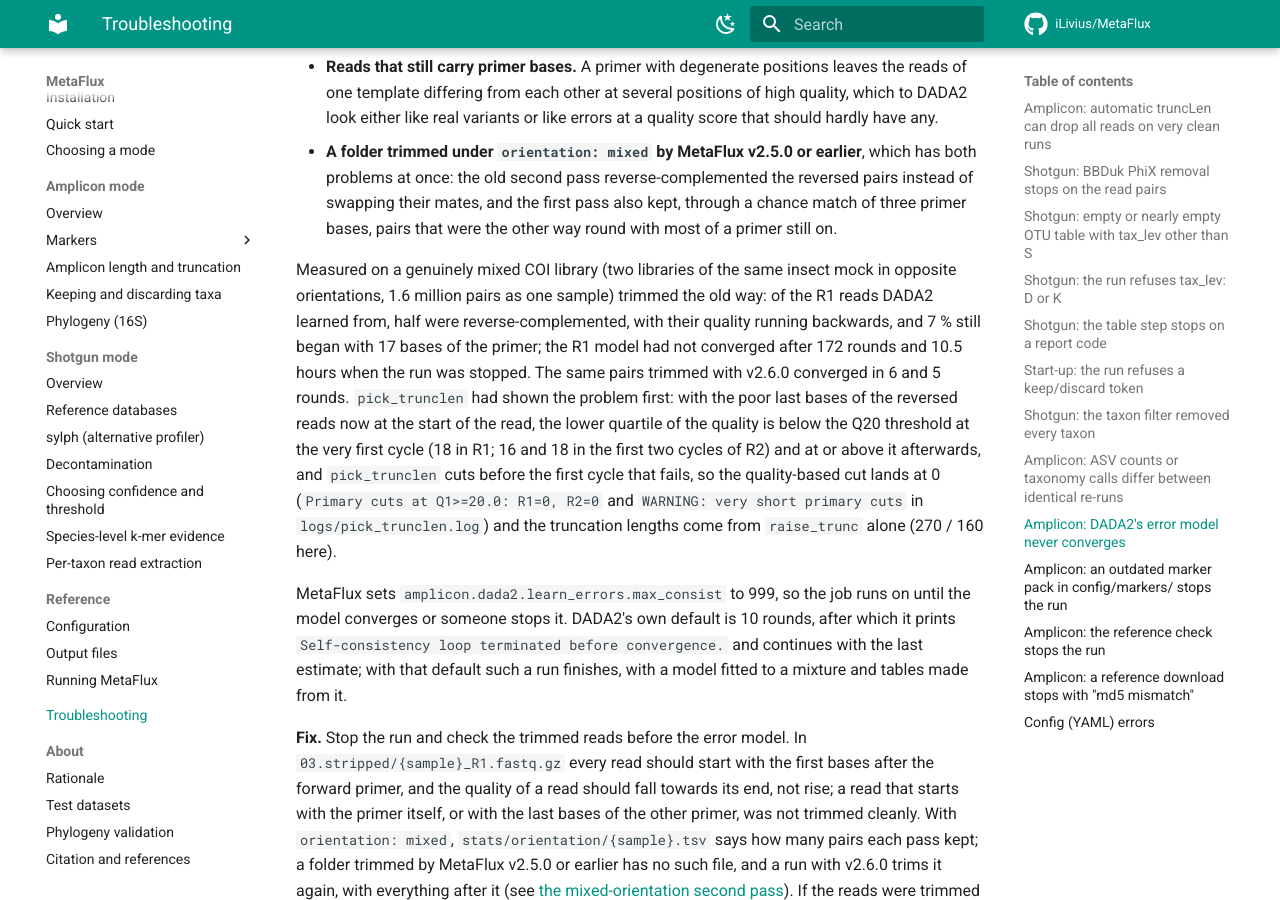
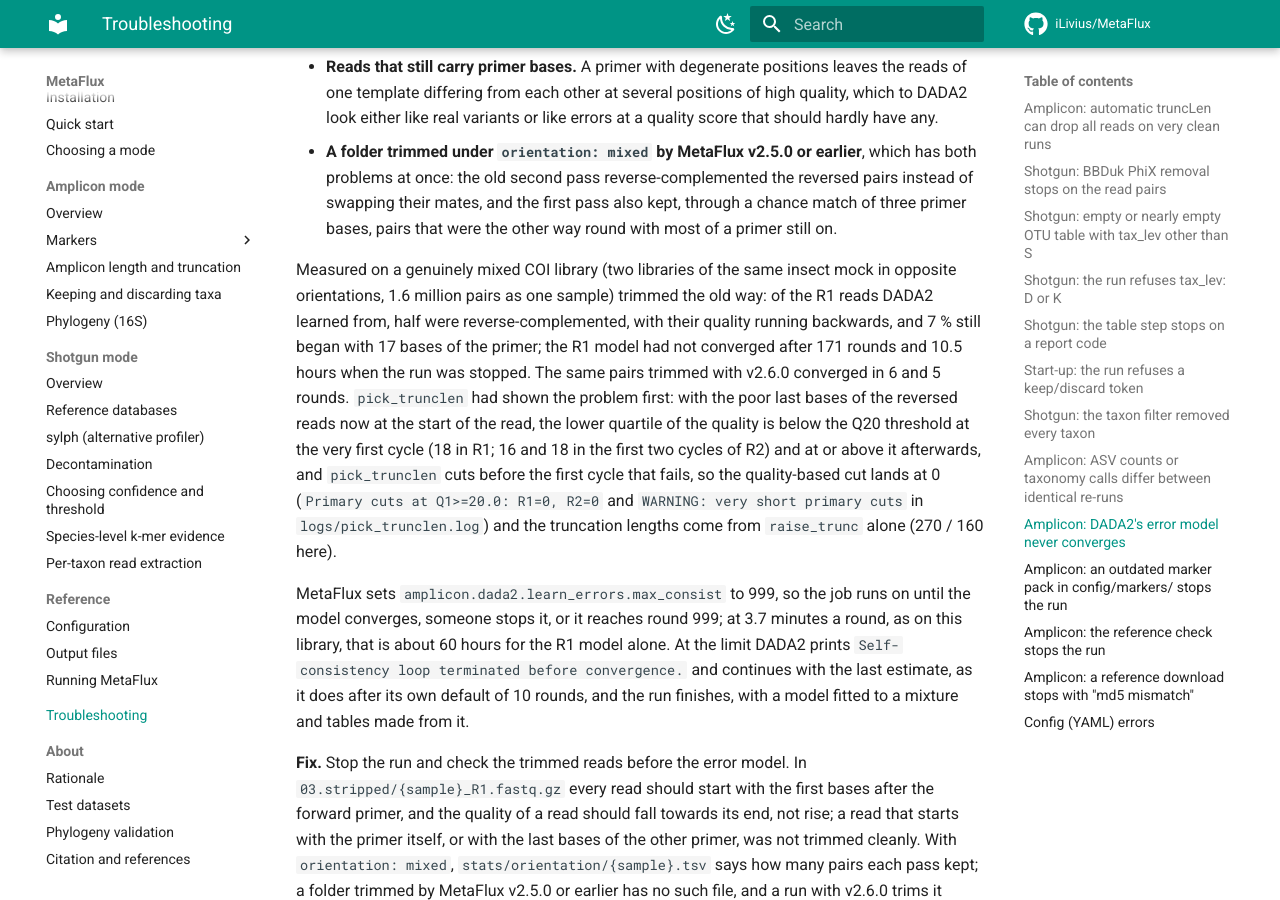
Before and after one commit to iLivius/MetaFlux, an MkDocs documentation site: the page built from docs/troubleshooting.md, in a window 1280 px wide and 900 px high, scrolled down 10405 px. Built offline with MkDocs 1.6.1 and Material for MkDocs 9.7.7, drawn with Linux system fonts in a browser that asks for light colours; comment, search, counter and statistics services are not loaded.

Commit message:
max_consist: a limit, not "unlimited"; 171 rounds, not 172
The config comment called max_consist 999 "≈ unlimited" and the
configuration reference "effectively unlimited". It is a limit: after that
many rounds DADA2 stops learning, uses its last estimate as it is, and the
log says "Self-consistency loop terminated before convergence." Most models
settle within 10 rounds and the slowest seen took about 100, but a library
that never settles does reach the limit: on the mixed COI library trimmed
the old way, at 3.7 minutes a round, 999 rounds would take about 60 hours
for the R1 model alone. The config comment, the configuration reference and
the troubleshooting page now say so. The value stays 999.

That library's R1 model had finished 171 rounds, not 172, when the run was
stopped: the last line of its log is round 172 starting. The troubleshooting
page, the amplicon overview and the CHANGELOG now say 171.

```diff
--- a/docs/troubleshooting.md
+++ b/docs/troubleshooting.md
@@ -495,7 +495,7 @@ Measured on a genuinely mixed COI library (two libraries of the same insect mock
 opposite orientations, 1.6 million pairs as one sample) trimmed the old way: of the R1
 reads DADA2 learned from, half were reverse-complemented, with their quality running
 backwards, and 7 % still began with 17 bases of the primer; the R1 model had not
-converged after 172 rounds and 10.5 hours when the run was stopped. The same pairs
+converged after 171 rounds and 10.5 hours when the run was stopped. The same pairs
 trimmed with v2.6.0 converged in 6 and 5 rounds. `pick_trunclen` had shown the problem
 first: with the poor last bases of the reversed reads now at the start of the read, the
 lower quartile of the quality is below the Q20 threshold at the very first cycle (18 in
@@ -506,10 +506,11 @@ R1; 16 and 18 in the first two cycles of R2) and at or above it afterwards, and
 (270 / 160 here).
 
 MetaFlux sets `amplicon.dada2.learn_errors.max_consist` to 999, so the job runs on until
-the model converges or someone stops it. DADA2's own default is 10 rounds, after which it
+the model converges, someone stops it, or it reaches round 999; at 3.7 minutes a round,
+as on this library, that is about 60 hours for the R1 model alone. At the limit DADA2
 prints `Self-consistency loop terminated before convergence.` and continues with the last
-estimate; with that default such a run finishes, with a model fitted to a mixture and
-tables made from it.
+estimate, as it does after its own default of 10 rounds, and the run finishes, with a
+model fitted to a mixture and tables made from it.
 
 **Fix.** Stop the run and check the trimmed reads before the error model. In
 `03.stripped/{sample}_R1.fastq.gz` every read should start with the first bases after the
```
Also changed, not shown: CHANGELOG.md (+1 -1 lines), docs/amplicon/overview.md (+1 -1 lines), docs/reference/configuration.md (+1 -1 lines), 1 other file.
